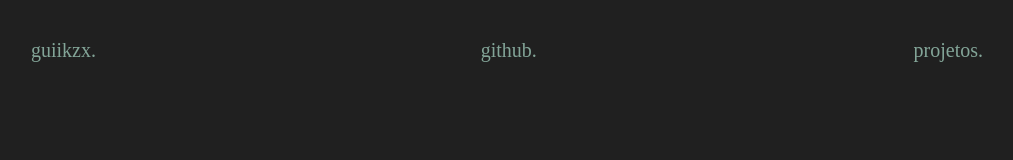
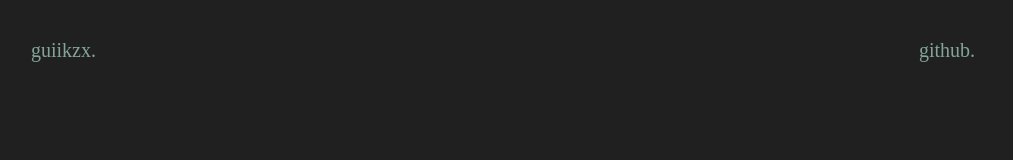
Before and after one commit to guiikzx/gui-website, a Vue app: page / in a window 1280 px wide. Shown: the top 160 px of the page, without its empty margins (137-1150 px from the left). Built offline with nearby package versions, Linux system fonts and the light colour scheme; what tailwindcss-animated would draw is missing.

Commit message:
pequenas alterações

```diff
--- a/src/components/Main.vue
+++ b/src/components/Main.vue
@@ -3,9 +3,6 @@
         <div class="px-2"><a href="#">guiikzx.</a></div>
         <div class="flex">
             <div class="px-2"><a href="https://github.com/guiikzx">github.</a></div>
-        </div>
-        <div>
-            <a href="#">projetos.</a>
         </div>
     </div>
 
```
